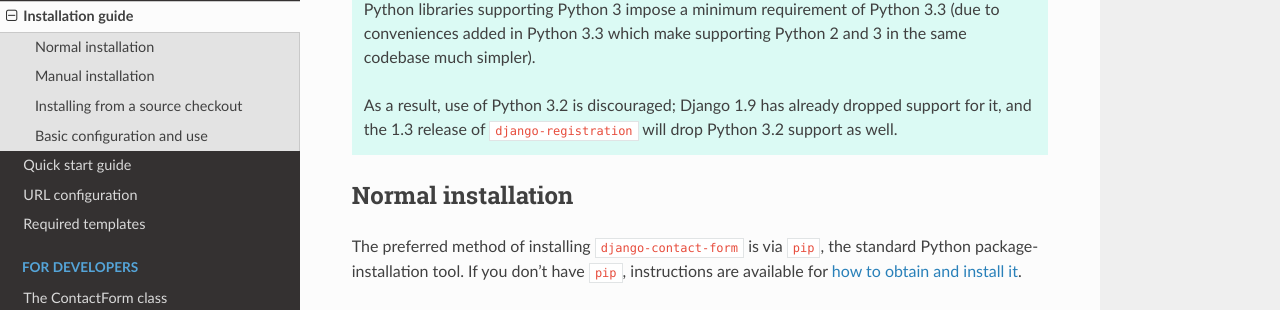
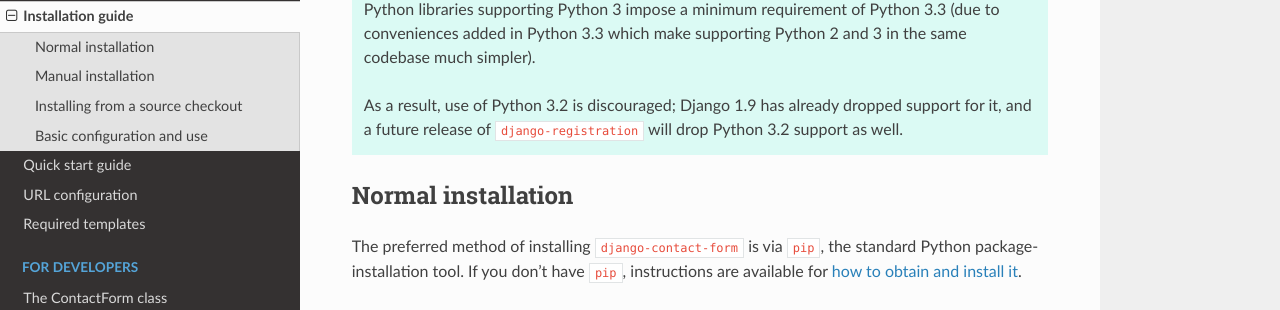
Before and after one commit to ubernostrum/django-contact-form, a Sphinx documentation site: the page built from docs/install.rst, in a window 1280 px wide and 900 px high, scrolled down 356 px. Shown: the part 162-472 px from the top of the window. Built offline with Sphinx 7.4.7 and the Read the Docs theme 2.0.0, drawn with Linux system fonts in a browser that asks for light colours.

Commit message:
1.3 might not be released before Django 1.8 support ends.

```diff
--- a/docs/install.rst
+++ b/docs/install.rst
@@ -26,7 +26,7 @@
    supporting Python 2 and 3 in the same codebase much simpler).
 
    As a result, use of Python 3.2 is discouraged; Django 1.9 has
-   already dropped support for it, and the 1.3 release of
+   already dropped support for it, and a future release of
    ``django-registration`` will drop Python 3.2 support as well.
 
 
```
